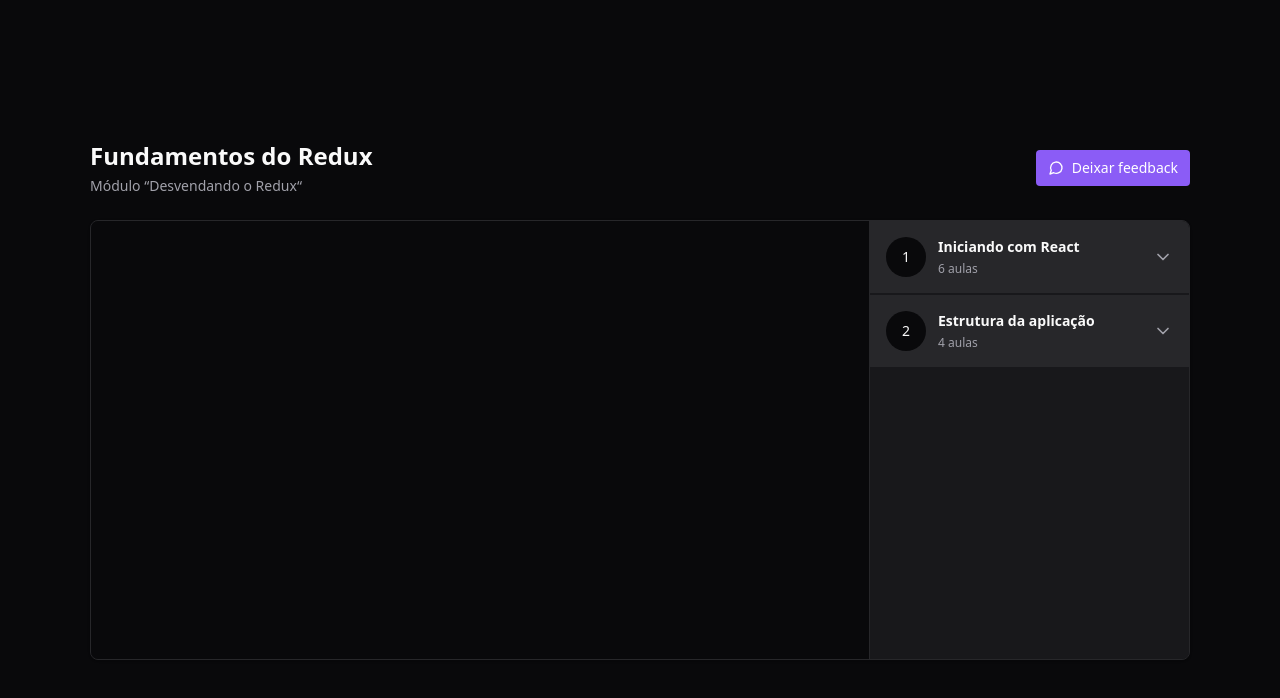
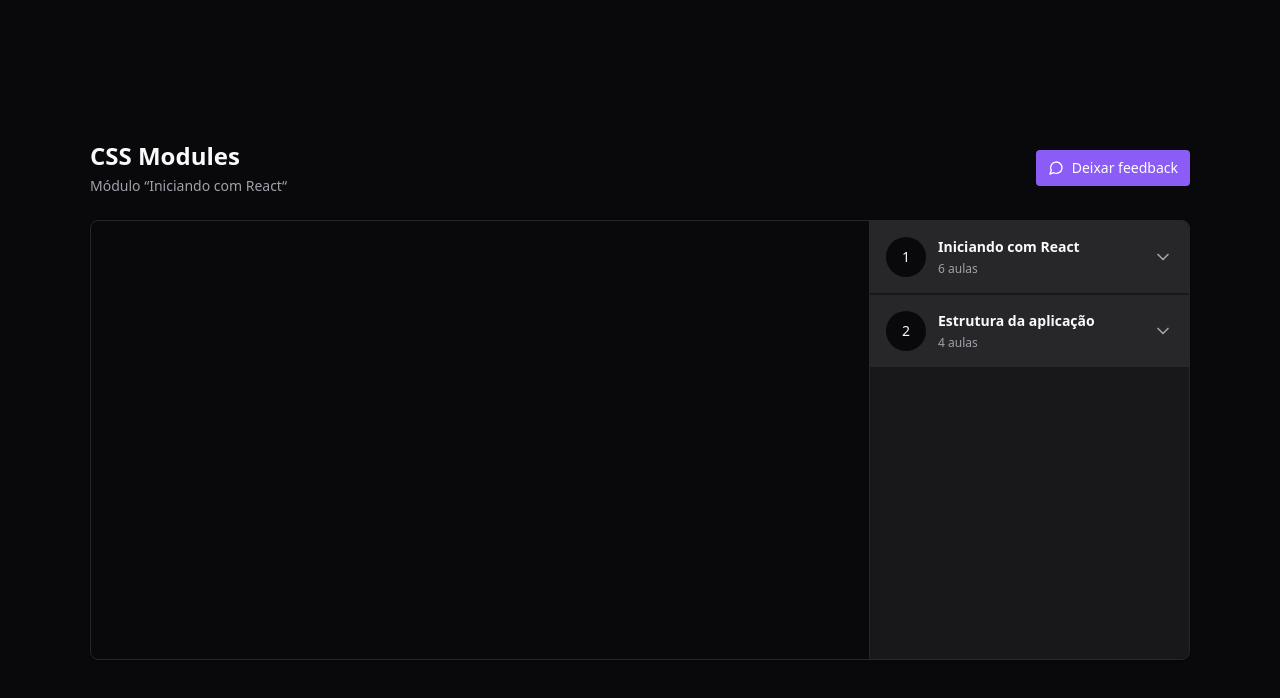
Before and after one commit to luiz21goncalves/ignite-react-state-management, a React (Vite) app: page / in a window 1280 px wide. Shown: the top 698 px of the page. Built offline with nearby package versions, Linux system fonts and the light colour scheme.

Commit message:
feat: add an indicator to the current lesson

```diff
--- a/src/components/Header/index.tsx
+++ b/src/components/Header/index.tsx
@@ -1,9 +1,20 @@
+import { useAppSelector } from '../../store'
+
 export function Header() {
+  const { currentModule, currentLesson } = useAppSelector((store) => {
+    const { currentLessonIndex, currentModuleIndex } = store.player
+
+    const currentModule = store.player.course.modules[currentModuleIndex]
+    const currentLesson = currentModule.lessons[currentLessonIndex]
+
+    return { currentModule, currentLesson }
+  })
+
   return (
     <div className="flex flex-col gap-1">
-      <h1 className="text-2xl font-bold">Fundamentos do Redux</h1>
+      <h1 className="text-2xl font-bold">{currentLesson.title}</h1>
       <span className="text-sm text-zinc-400">
-        Módulo &ldquo;Desvendando o Redux&ldquo;
+        Módulo &ldquo;{currentModule.title}&ldquo;
       </span>
     </div>
   )
--- a/src/components/Module/Lesson.tsx
+++ b/src/components/Module/Lesson.tsx
@@ -1,20 +1,27 @@
-import { Video } from 'lucide-react'
+import { PlayCircle, Video } from 'lucide-react'
 
 type LessonProps = {
   title: string
   duration: string
   onPlay: () => void
+  isCurrent?: boolean
 }
 
 export function Lesson(props: LessonProps) {
-  const { duration, title, onPlay } = props
+  const { duration, title, onPlay, isCurrent = false } = props
 
   return (
     <button
       onClick={onPlay}
-      className="flex items-center gap-3 text-sm text-zinc-400"
+      data-active={isCurrent}
+      disabled={isCurrent}
+      className="flex items-center gap-3 text-sm text-zinc-400 transition-colors data-[active=true]:text-emerald-400 enabled:hover:text-zinc-100"
     >
-      <Video className="h-4 w-4 text-zinc-500" />
+      {isCurrent ? (
+        <PlayCircle className="h-4 w-4 text-emerald-400" />
+      ) : (
+        <Video className="h-4 w-4 text-zinc-500" />
+      )}
       <span>{title}</span>
       <span className="ml-auto font-mono text-sm text-zinc-500">
         {duration}
--- a/src/components/Module/index.tsx
+++ b/src/components/Module/index.tsx
@@ -18,6 +18,12 @@
 
   const lessons = useAppSelector((store) => {
     return store.player.course.modules[moduleIndex].lessons
+  })
+
+  const { currentLessonIndex, currentModuleIndex } = useAppSelector((store) => {
+    const { currentLessonIndex, currentModuleIndex } = store.player
+
+    return { currentLessonIndex, currentModuleIndex }
   })
 
   const dispatch = useDispatch()
@@ -49,12 +55,17 @@
               )
             }
 
+            const isCurrentLesson =
+              currentModuleIndex === moduleIndex &&
+              currentLessonIndex === lessonIndex
+
             return (
               <Lesson
                 key={lesson.id}
                 title={lesson.title}
                 duration={lesson.duration}
                 onPlay={handlePlayLesson}
+                isCurrent={isCurrentLesson}
               />
             )
           })}
```
